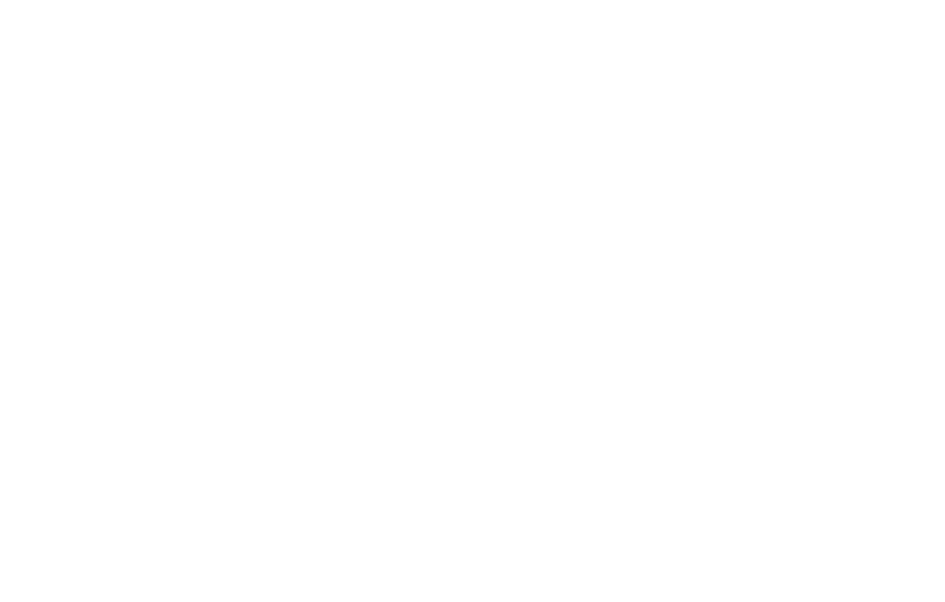
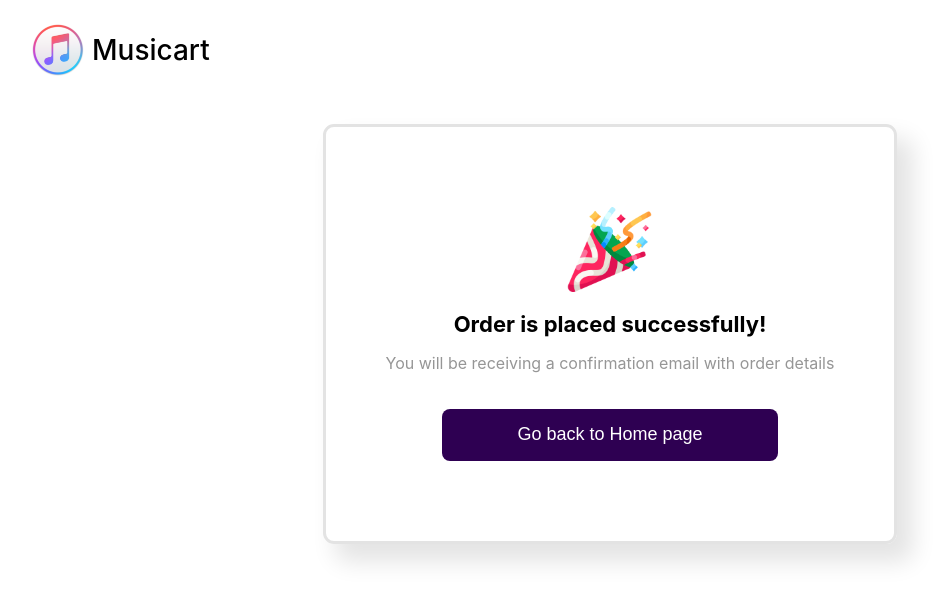
Before and after one commit to SridharDigital/MusicCart, a React (Create React App) app in the folder client/: page /order-success in a window 1280 px wide. Shown: the top 602 px of the page, without its empty margins (30-975 px from the left). Built offline with nearby package versions, Linux system fonts and the light colour scheme.

Commit message:
created Order success page

```diff
--- a/client/src/pages/orderSuccess/OrderSuccess.jsx
+++ b/client/src/pages/orderSuccess/OrderSuccess.jsx
@@ -1,10 +1,34 @@
 import "./orderSuccess.css"
+import successImage from "../../assets/successImage.png"
 import Navbar from "../../components/navbar/Navbar"
+import Logo from "../../components/logo/Logo"
+import ContentWrapper from "../../components/contentWrapper/ContentWrapper"
 
 const OrderSuccess = () => {
   return (
     <>
       <Navbar displaySearchBarinMobile={false} />
+      <ContentWrapper customClasses={"order-success-center"}>
+        <div className="logo-start">
+          <Logo />
+        </div>
+        <div className="order-success-container">
+          <img
+            src={successImage}
+            alt="success image"
+            className="success-image"
+          />
+          <h1 className="order-success-heading">
+            Order is placed successfully!
+          </h1>
+          <p className="order-success-text">
+            You will be receiving a confirmation email with order details
+          </p>
+          <button className="primary-button go-to-home-page-button">
+            Go back to Home page
+          </button>
+        </div>
+      </ContentWrapper>
     </>
   )
 }
--- a/client/src/pages/orderSuccess/orderSuccess.css
+++ b/client/src/pages/orderSuccess/orderSuccess.css
@@ -0,0 +1,33 @@
+.success-image {
+    width: 85px;
+    height: 85px;
+}
+
+.order-success-container {
+    text-align: center;
+    border-radius: 11px;
+    border: 3px solid #E3E3E3;
+    box-shadow: 14px 16px 23px 2px rgba(0, 0, 0, 0.11);
+    padding: 80px 20px;
+}
+
+@media screen and (min-width: 768px) {
+    .order-success-container {
+        padding: 80px 60px;
+    }
+
+    .go-to-home-page-button {
+        width: 75%;
+        margin-top: 12px;
+    }
+}
+
+.order-success-heading {
+    font-size: 22px;
+}
+
+.order-success-text {
+    font-size: 16px;
+    color: #969696;
+    margin-bottom: 24px;
+}
```
